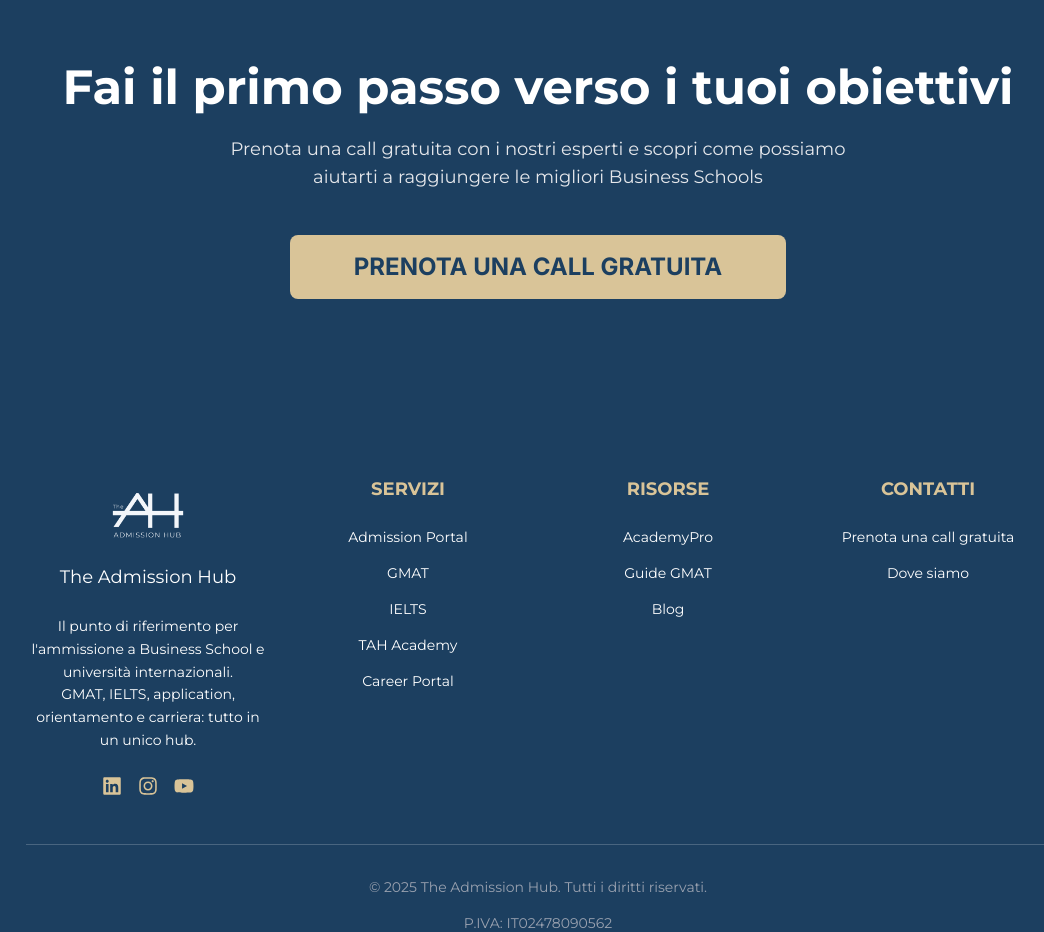
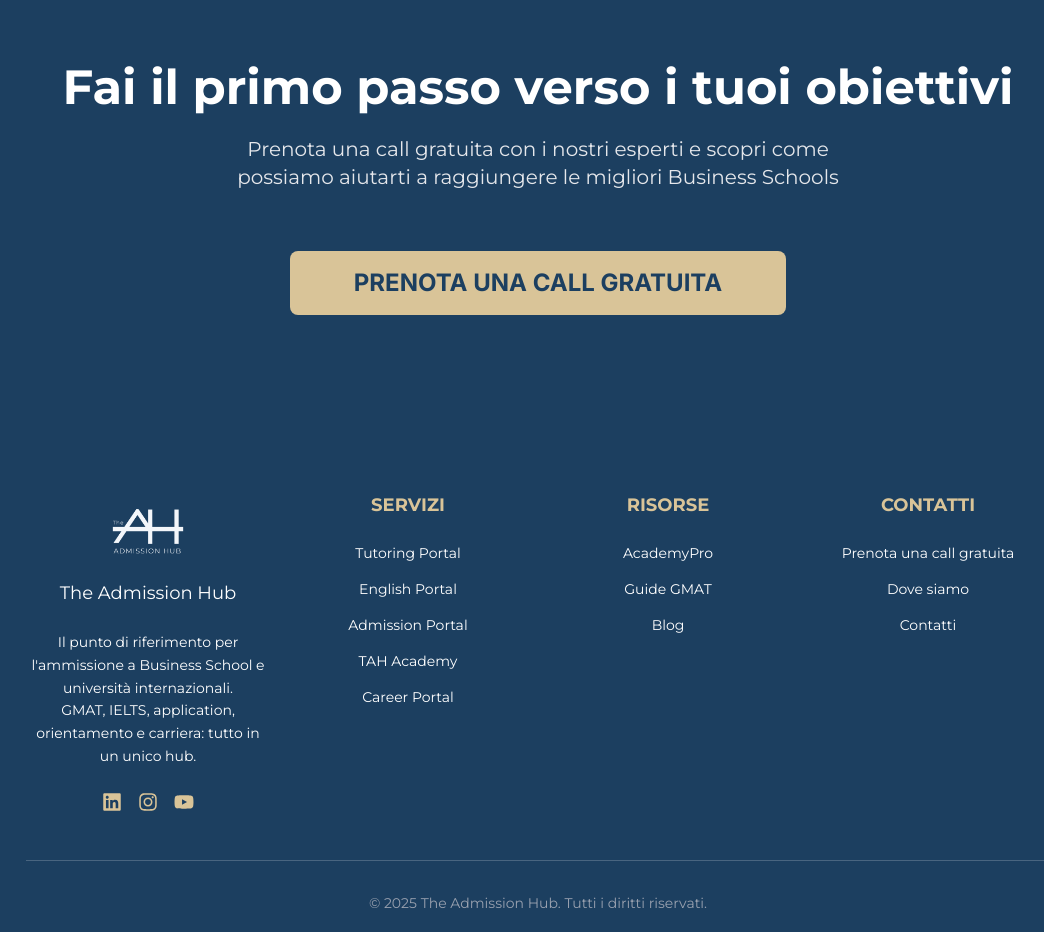
Before and after one commit to konhito/LastAdmissionHub, a Next.js app: page /gmat in a window 1280 px wide. Shown: the part 3760-4692 px from the top of the page, without its empty margins (102-1146 px from the left). Built offline with nearby package versions, Linux system fonts and the light colour scheme.

Commit message:
added fu

```diff
--- a/src/app/page.tsx
+++ b/src/app/page.tsx
@@ -240,7 +240,7 @@ export default function Home() {
                 </div>
 
                 <p
-                  className={`${montserrat.className} text-xs sm:text-sm md:text-lg mt-3 md:mt-8 tracking-widest font-medium text-right whitespace-nowrap overflow-hidden`}
+                  className={`${montserrat.className} text-xs sm:text-sm md:text-lg mt-3 md:mt-8 tracking-widest  font-normal text-right whitespace-nowrap overflow-hidden`}
                 >
                   BUSINESS SCHOOL | GMAT | IELTS | CAREER
                 </p>
--- a/src/components/CallToAction.tsx
+++ b/src/components/CallToAction.tsx
@@ -17,7 +17,7 @@ const CallToAction = () => {
           Fai il primo passo verso i tuoi obiettivi
         </h2>
         <p
-          className={`${montserrat.className} max-w-2xl mx-auto mb-8 text-lg text-gray-200`}
+          className={`${montserrat.className} max-w-2xl text-xl mx-auto mb-12  text-gray-200`}
         >
           Prenota una call gratuita con i nostri esperti e scopri come possiamo
           aiutarti a raggiungere le migliori Business Schools
--- a/src/components/Footer.tsx
+++ b/src/components/Footer.tsx
@@ -15,9 +15,9 @@ const Footer = () => {
     {
       title: "SERVIZI",
       links: [
+        { name: "Tutoring Portal", href: "/gmat" },
+        { name: "English Portal", href: "/ielts" },
         { name: "Admission Portal", href: "/admission" },
-        { name: "GMAT", href: "/gmat" },
-        { name: "IELTS", href: "/ielts" },
         { name: "TAH Academy", href: "/mastermind" },
         { name: "Career Portal", href: "/career" },
       ],
@@ -40,6 +40,10 @@ const Footer = () => {
         {
           name: "Dove siamo",
           href: "https://maps.app.goo.gl/aEfEJqNLVwsvzxN37",
+        },
+        {
+          name: "Contatti",
+          href: "/contact",
         },
       ],
     },
```
